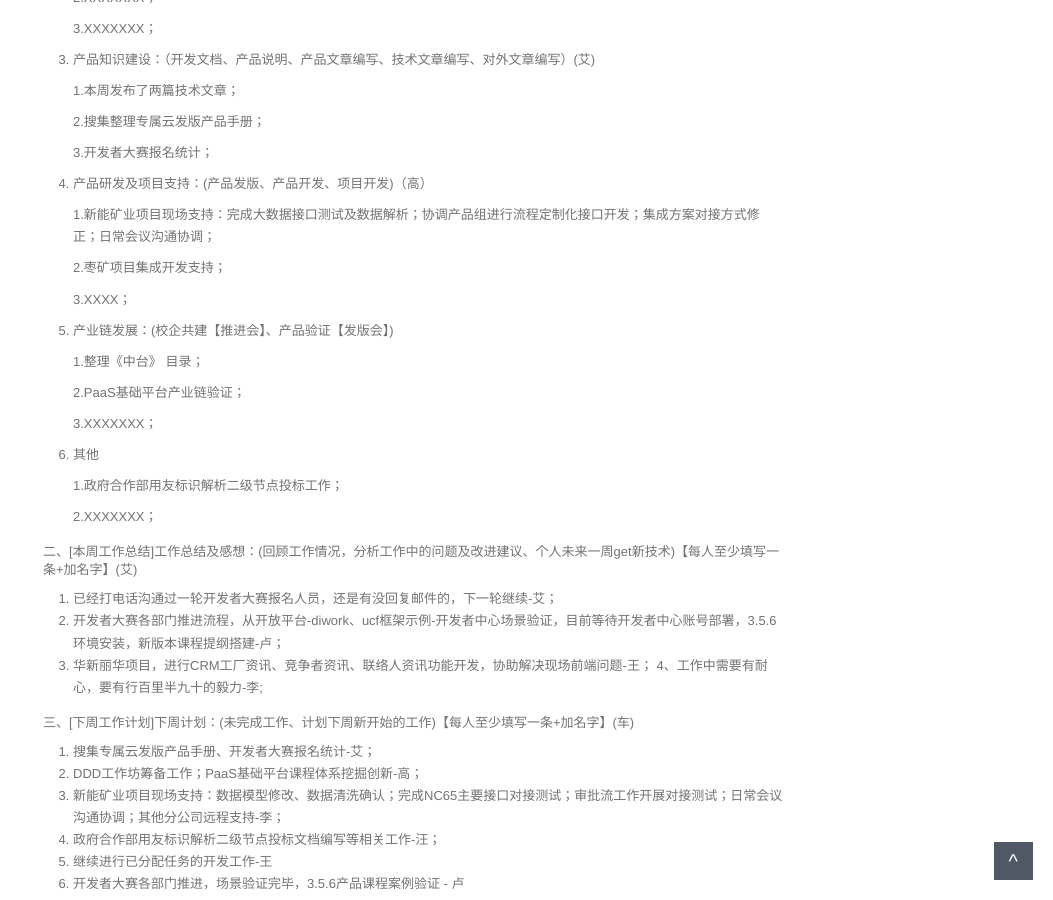
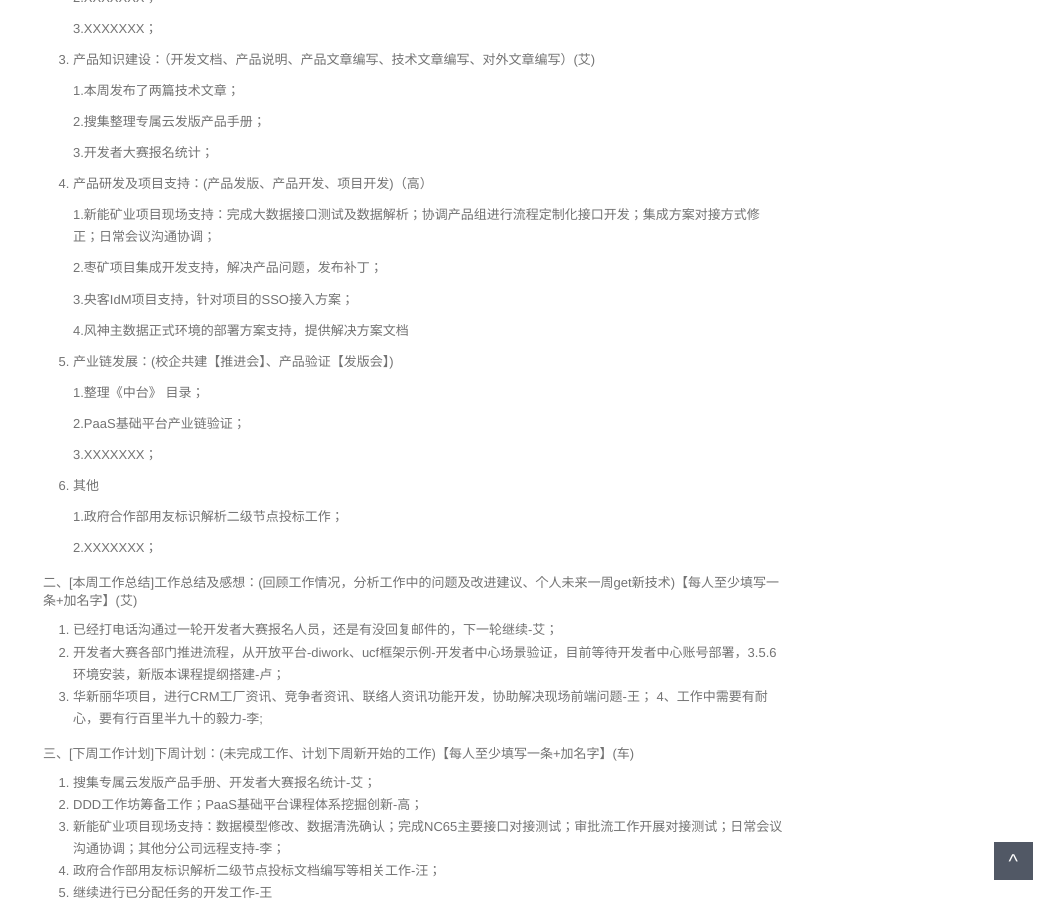
Before and after one commit to walllFlower/blog, a Jekyll site: the page built from _posts/2018-07-17-day_report_cxz.md, in a window 1280 px wide and 900 px high, scrolled down 736 px. Shown: the whole window, without its empty margins (227-1280 px from the left). Built offline with Jekyll 4.4.1, drawn with Linux system fonts in a browser that asks for light colours; comment, search, counter and statistics services are not loaded.

Commit message:
Update 2018-07-17-day_report_cxz.md

```diff
--- a/_posts/2018-07-17-day_report_cxz.md
+++ b/_posts/2018-07-17-day_report_cxz.md
@@ -51,9 +51,11 @@ categories: 技术运营工作周报
 
     1.新能矿业项目现场支持：完成大数据接口测试及数据解析；协调产品组进行流程定制化接口开发；集成方案对接方式修正；日常会议沟通协调；
 
-    2.枣矿项目集成开发支持；
-
-    3.XXXX；
+    2.枣矿项目集成开发支持，解决产品问题，发布补丁；
+
+    3.央客IdM项目支持，针对项目的SSO接入方案；
+
+    4.风神主数据正式环境的部署方案支持，提供解决方案文档
 
 5. 产业链发展：(校企共建【推进会】、产品验证【发版会】)
 
```
